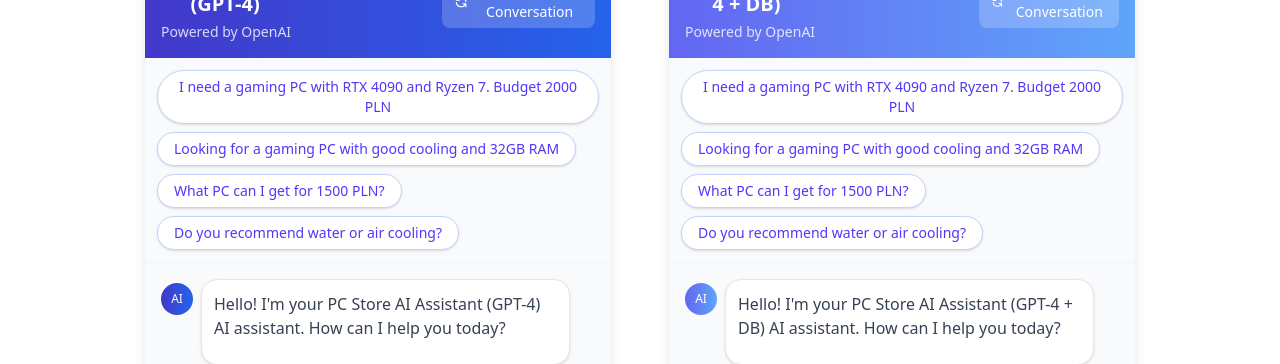
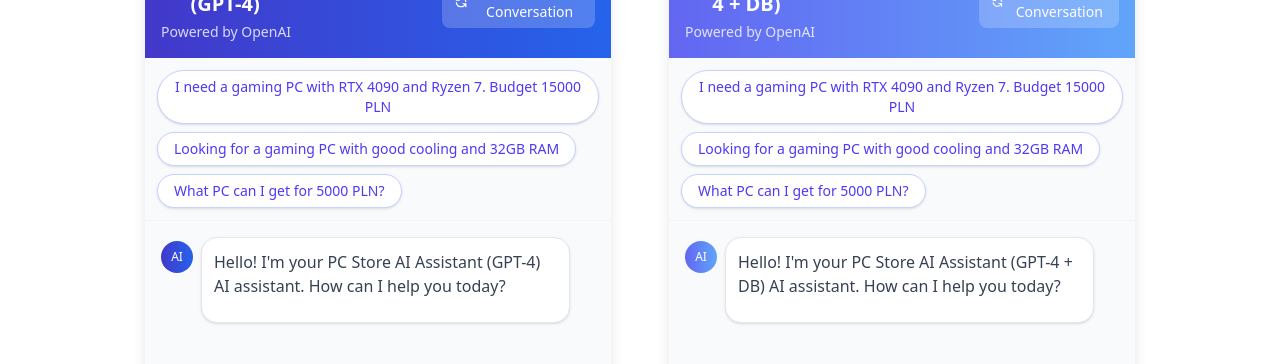
Before and after one commit to jklis2/AI_W_Biznesie, a Next.js app in the folder pc-store-ai/: page /ai-assistant in a window 1280 px wide. Shown: the part 415-779 px from the top of the page. Built offline with nearby package versions, Linux system fonts and the light colour scheme; no server answers.

Commit message:
feat: Update suggested questions in ChatAssistant for improved user guidance

```diff
--- a/pc-store-ai/src/containers/ChatAssistant.tsx
+++ b/pc-store-ai/src/containers/ChatAssistant.tsx
@@ -29,10 +29,9 @@
   const messagesEndRef = useRef<HTMLDivElement>(null);
 
   const suggestedQuestions = [
-    'I need a gaming PC with RTX 4090 and Ryzen 7. Budget 2000 PLN',
+    'I need a gaming PC with RTX 4090 and Ryzen 7. Budget 15000 PLN',
     'Looking for a gaming PC with good cooling and 32GB RAM',
-    'What PC can I get for 1500 PLN?',
-    'Do you recommend water or air cooling?',
+    'What PC can I get for 5000 PLN?',
   ];
 
   const handleSendMessage = async (content: string) => {
```
